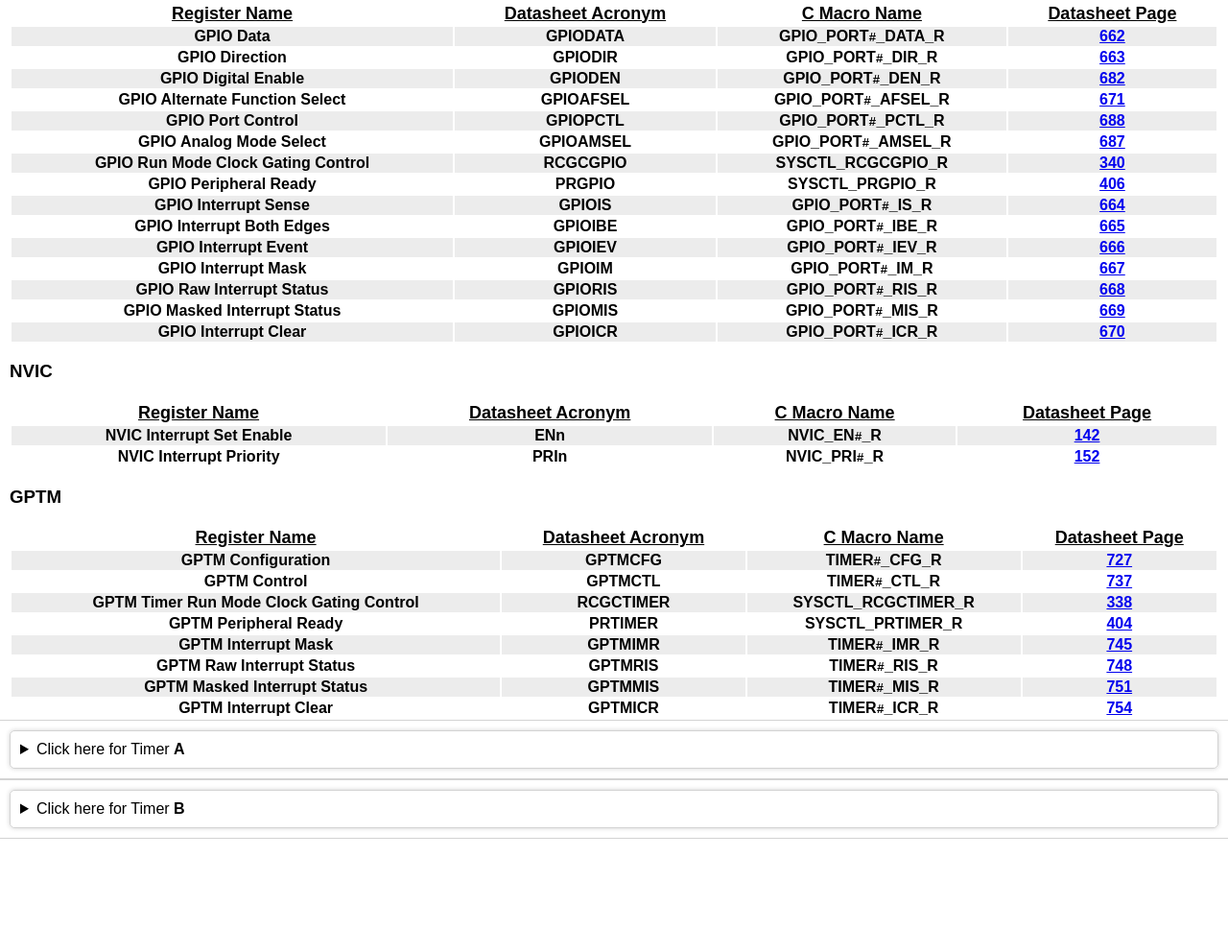
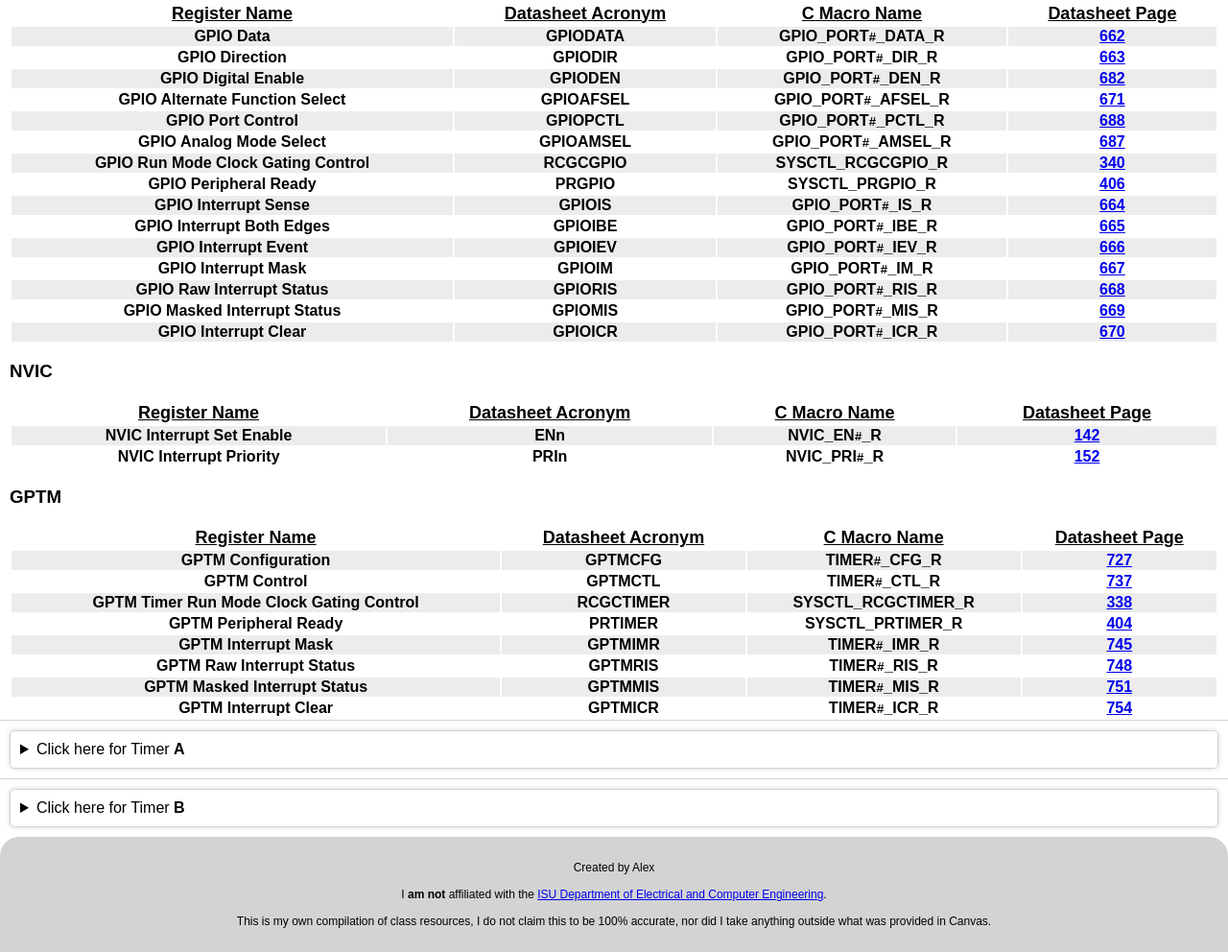
Before and after one commit to alex-pallan/cpre288-quick-reference, a plain HTML site: page register-tables.html in a window 1280 px wide. Shown: the part 222-1214 px from the top of the page at 96% size. Before the commit the page ends 1096 px from the top, so only its background shows below. Drawn offline with Linux system fonts and the light colour scheme.

Commit message:
Update register-tables.html

```diff
--- a/register-tables.html
+++ b/register-tables.html
@@ -48,6 +48,21 @@
 
     .back-button:hover {
         background-color: lightgray;
+    }
+
+    .footer {
+        text-align: center;
+        font-size: 12px;
+        background-color: lightgray;
+        padding-top: 25px;
+        padding-bottom: 25px;
+        border-top-left-radius: 20px;
+        border-top-right-radius: 20px;
+    }
+
+    .footer p {
+        margin: 0;
+        padding: 0;
     }
 </style>
 <script src=""></script>
@@ -462,7 +477,7 @@
             </th>
         </tr>
     </table>
-    <details style="border-top: 1px solid lightgray; border-bottom: 1px solid lightgray;"><summary style="user-select: none; cursor: pointer; border: 1px solid lightgray; border-radius: 5px; margin: 10px; padding: 10px; box-shadow: 0 0 5px lightgray;">Click here for Timer <b>A</b></summary>
+    <details style="border-top: 1px solid lightgray;"><summary style="user-select: none; cursor: pointer; border: 1px solid lightgray; border-radius: 5px; margin: 10px; padding: 10px; box-shadow: 0 0 5px lightgray;">Click here for Timer <b>A</b></summary>
     <table width="100%">
         <tr>
             <th>
@@ -578,7 +593,7 @@
         </tr>
     </table>
 </details>
-<details style="border-top: 1px solid lightgray; border-bottom: 1px solid lightgray;"><summary style="user-select: none; cursor: pointer; border: 1px solid lightgray; border-radius: 5px; margin: 10px; padding: 10px; box-shadow: 0 0 5px lightgray;">Click here for Timer <b>B</b></summary>
+<details style="border-top: 1px solid lightgray;"><summary style="user-select: none; cursor: pointer; border: 1px solid lightgray; border-radius: 5px; margin: 10px; padding: 10px; box-shadow: 0 0 5px lightgray;">Click here for Timer <b>B</b></summary>
     <table width="100%">
         <tr>
             <th>
@@ -694,5 +709,7 @@
         </tr>
     </table>
 </details>
+
+<div class="footer"><p>Created by Alex</p><br><p>I <b>am not</b> affiliated with the <a href="https://www.ece.iastate.edu/" target="_blank">ISU Department of Electrical and Computer Engineering</a>.</p><br><p>This is my own compilation of class resources, I do not claim this to be 100% accurate, nor did I take anything outside what was provided in Canvas.</p></div>
 </body>
 </html>
```
